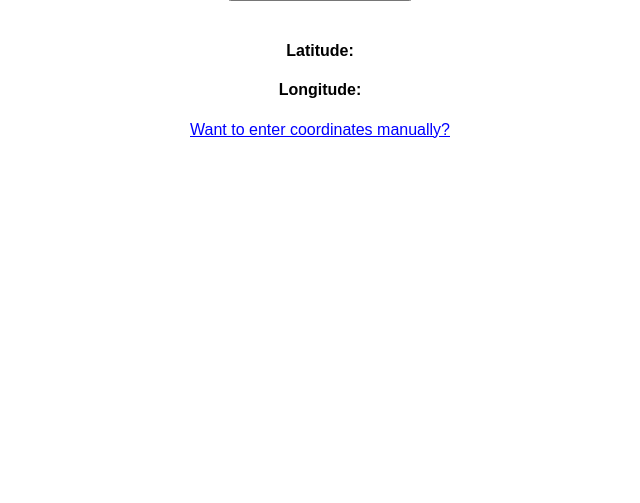
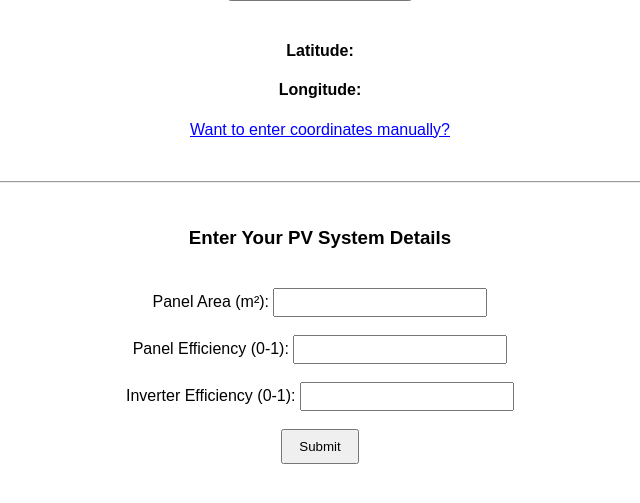
Before and after one commit to FHMattCy/Project-Group-3, a Flask app: page / in a window 1280 px wide. Shown: the part 209-712 px from the top of the page, without its empty margins (320-960 px from the left). Run offline with Flask 3, Linux system fonts and the light colour scheme.

Commit message:
added input for PV specification

```diff
--- a/app.py
+++ b/app.py
@@ -70,6 +70,23 @@ def enter_location():
 
     return render_template('location.html', latitude=lat, longitude=lon)
 
+# Route to handle PV system configuration
+@app.route('/submit_pv', methods=['POST'])
+def submit_pv():
+    data = request.get_json()
+
+    area = data.get('area')
+    panel_eff = data.get('panel_efficiency')
+    inverter_eff = data.get('inverter_efficiency')
+
+    # Write PV system configuration to file
+    with open('pv_config.txt', 'w', encoding='utf-8') as f:
+        f.write(f"Panel Area: {area} m²\n")
+        f.write(f"Panel Efficiency: {panel_eff}\n")
+        f.write(f"Inverter Efficiency: {inverter_eff}\n")
+
+    return jsonify({"message": "PV system configuration saved successfully."})
+
 if __name__ == '__main__':
     print("✅ Starting Flask app...")
     app.run(debug=True)
--- a/static/js/script.js
+++ b/static/js/script.js
@@ -46,3 +46,30 @@ function sendToBackend(latitude, longitude) {
         console.error("Error sending data to backend:", error);
     });
 }
+
+// PV system form submission
+document.getElementById('pv-form').addEventListener('submit', function (e) {
+    e.preventDefault();
+
+    const area = parseFloat(document.getElementById('area').value);
+    const panelEff = parseFloat(document.getElementById('panel-eff').value);
+    const inverterEff = parseFloat(document.getElementById('inverter-eff').value);
+
+    fetch('/submit_pv', {
+        method: 'POST',
+        headers: { 'Content-Type': 'application/json' },
+        body: JSON.stringify({
+            area: area,
+            panel_efficiency: panelEff,
+            inverter_efficiency: inverterEff
+        })
+    })
+    .then(res => res.json())
+    .then(data => {
+        document.getElementById('response-message').innerText = data.message;
+    })
+    .catch(error => {
+        console.error('Error:', error);
+        document.getElementById('response-message').innerText = 'An error occurred.';
+    });
+});
--- a/templates/index.html
+++ b/templates/index.html
@@ -24,6 +24,27 @@
 
     <p><a href="/location">Want to enter coordinates manually?</a></p>
 
+
+    <br><hr><br>
+
+    <!-- Second form: PV System Configuration -->
+    <h3>Enter Your PV System Details</h3>
+
+    <form id="pv-form">
+        <label>Panel Area (m²):</label>
+        <input type="number" step="0.01" id="area" required><br><br>
+
+        <label>Panel Efficiency (0-1):</label>
+        <input type="number" step="0.01" id="panel-eff" required><br><br>
+
+        <label>Inverter Efficiency (0-1):</label>
+        <input type="number" step="0.01" id="inverter-eff" required><br><br>
+
+        <button type="submit">Submit</button>
+    </form>
+
+    <p id="response-message"></p>
+
     <script src="{{ url_for('static', filename='js/script.js') }}"></script>
 </body>
 </html>
```
Also changed, not shown: pv_config.txt (added).
